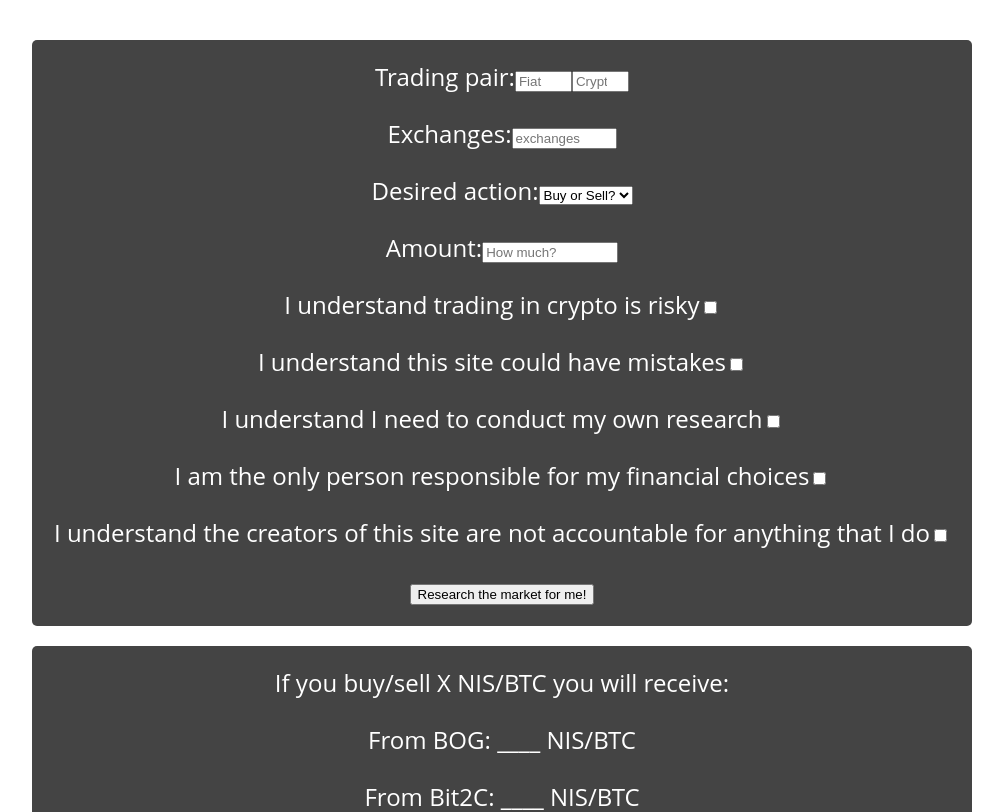
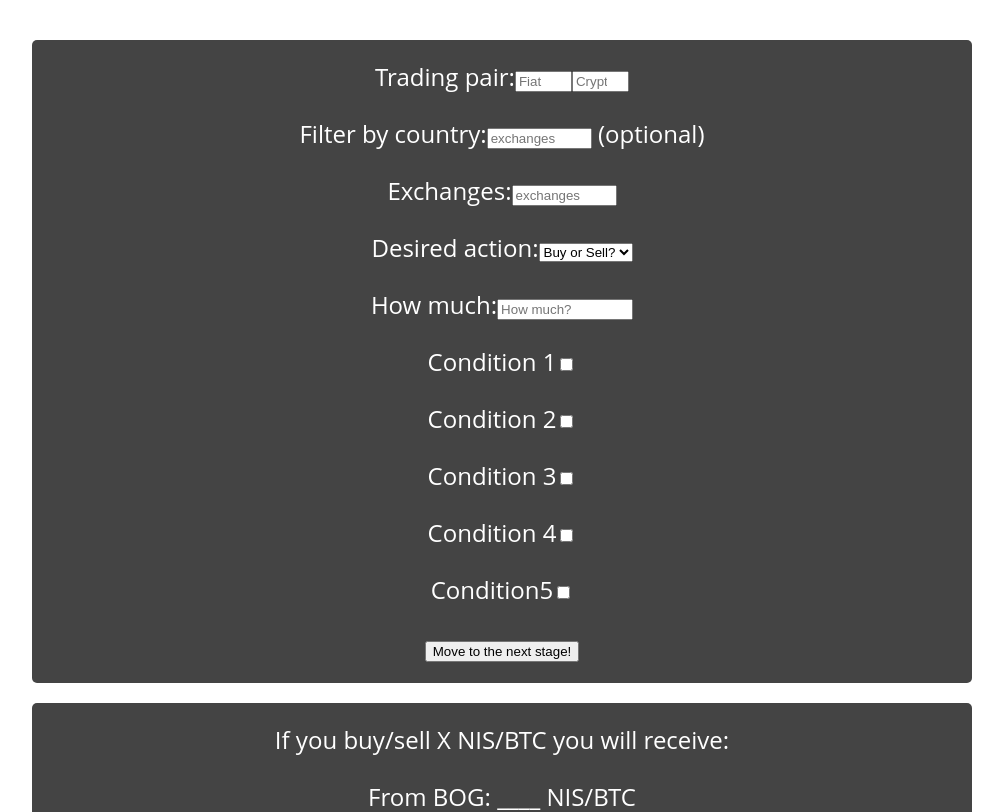
Before and after one commit to avinoamMO/bitcoinpricecomparison, a React (Create React App) app: page / in a window 1280 px wide. Shown: the top 812 px of the page, without its empty margins (138-1141 px from the left). Built offline with nearby package versions, Linux system fonts and the light colour scheme.

Commit message:
client-server communication, client GUI and App

```diff
--- a/src/App.js
+++ b/src/App.js
@@ -8,24 +8,15 @@ import InputWindow from "./components/inputWindow";
 import MiddleWindow from "./components/middleWindow";
 import Footer from "./components/footer";
 import "./App.css";
-
-
-/*
-Make the client get the data from the external APIs
-Send the data to the server with the queries they need
-Get the results from the server.
-
-This way I bypass all the rate limits and the logic is still in
-the server.
-*/
+import axios from "axios";
 
 export default class App extends Component {
   constructor() {
     super();
     this.state = {
-      fiatCurrency : null,
+      fiatCurrency: null,
       cryptoCurrency: null,
-      exchanges : null,
+      exchanges: null,
       actionType: null,
       sum: null,
       acceptCondition1: null,
@@ -54,30 +45,32 @@ export default class App extends Component {
     var time =
       today.getHours() + ":" + today.getMinutes() + ":" + today.getSeconds();
     this.setState({ lastTimeRequestedByUser: time });
+    let data = this.state;
+    axios({
+      method: "post",
+      url: "http://localhost:3007/researchRequest",
+      data: { data }
+    });
   };
 
-  handleIncrementSumUp = () =>{
-    var newSum = parseInt(this.state.sum) + 100
-    this.setState({sum: newSum})
-  }
-  handleIncrementSumDown = () =>{
-    var newSum = parseInt(this.state.sum) - 100
-    this.setState({sum: newSum})
-  }
-  pickFiatCurrency = e =>{
-    this.setState({fiatCurrency: e.target.value})
-  }
+  handleIncrementSumUp = () => {
+    var newSum = parseInt(this.state.sum) + 100;
+    this.setState({ sum: newSum });
+  };
+  handleIncrementSumDown = () => {
+    var newSum = parseInt(this.state.sum) - 100;
+    this.setState({ sum: newSum });
+  };
+  pickFiatCurrency = e => {
+    this.setState({ fiatCurrency: e.target.value });
+  };
 
   pickCryptoCurrency = e => {
-    this.setState({cryptoCurrency: e.target.value})
-  }
+    this.setState({ cryptoCurrency: e.target.value });
+  };
 
-  moveBack = () =>{
-
-  }
-  moveForward = () =>{
-
-  }
+  moveBack = () => {};
+  moveForward = () => {};
   render() {
     return (
       <div className="App">
@@ -91,8 +84,8 @@ export default class App extends Component {
         />
         <MiddleWindow />
         <GraphWindow
-        incrementSumUp={this.handleIncrementSumUp}
-        incrementSumDown={this.handleIncrementSumDown}
+          incrementSumUp={this.handleIncrementSumUp}
+          incrementSumDown={this.handleIncrementSumDown}
         />
         <Footer />
       </div>
--- a/src/components/inputWindow.js
+++ b/src/components/inputWindow.js
@@ -28,10 +28,23 @@ export default class InputWindow extends Component {
           size="4"
         />
         <p />
+        Filter by country:
+        <datalist id="countries">
+          <option>Israel</option>
+          <option>United States</option>
+        </datalist>
+        <input
+          autoComplete="on"
+          list="exchanges"
+          onKeyUp={this.props.pickFiatCurrency}
+          placeholder="exchanges"
+          size="10"
+        /> (optional)
+        <p/>
         Exchanges:
         <datalist id="exchanges">
           <option>Bit2C</option>
-          <option>Bits Of Gold</option>
+          <option>Bits of Gold</option>
         </datalist>
         <input
           autoComplete="on"
@@ -48,7 +61,7 @@ export default class InputWindow extends Component {
           <option value="sell">Sell</option>
         </select>
         <p />
-        Amount:
+        How much:
         <input
           onKeyUp={this.props.sumChange}
           type="number"
@@ -56,20 +69,19 @@ export default class InputWindow extends Component {
           min="0.001"
           max="10000000"
         />
-        <p />I understand trading in crypto is risky
+        <p />Condition 1
         <input onClick={this.props.acceptConditionsChange} type="checkbox" />
-        <p />I understand this site could have mistakes
+        <p />Condition 2
         <input onClick={this.props.acceptConditionsChange} type="checkbox" />
-        <p />I understand I need to conduct my own research
+        <p />Condition 3
         <input onClick={this.props.acceptConditionsChange} type="checkbox" />
-        <p />I am the only person responsible for my financial choices
+        <p />Condition 4
         <input onClick={this.props.acceptConditionsChange} type="checkbox" />
-        <p />I understand the creators of this site are not accountable for
-        anything that I do
+        <p />Condition5
         <input onClick={this.props.acceptConditionsChange} type="checkbox" />
         <p />
         <button onClick={this.props.researchRequestFromUser}>
-          Research the market for me!
+          Move to the next stage!
         </button>
       </div>
     );
```
Also changed, not shown: 2 other files (tests, documents, lock files or other folders).
